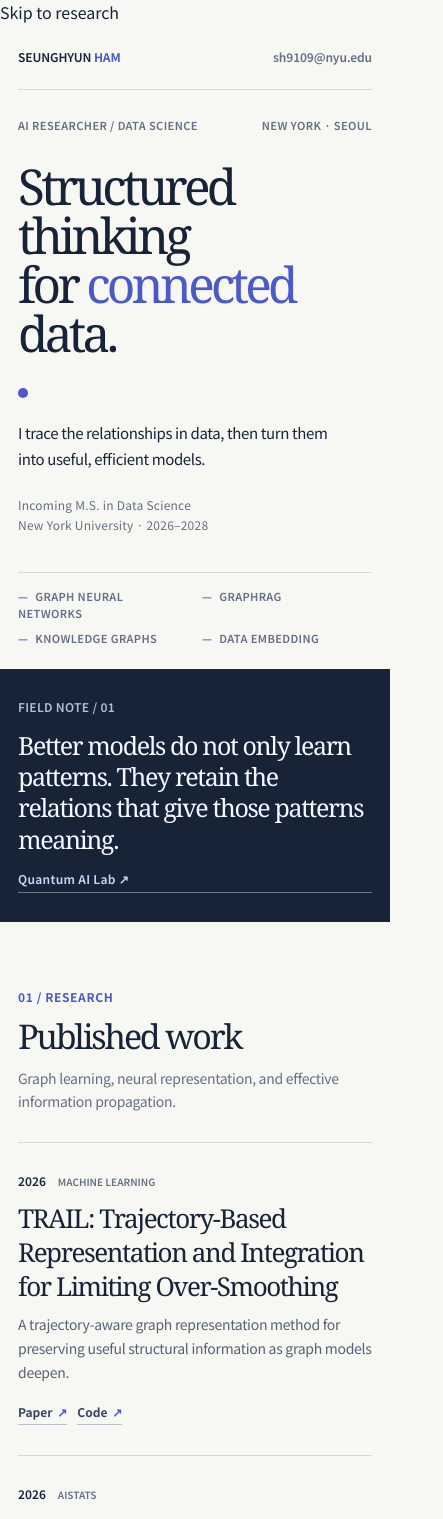
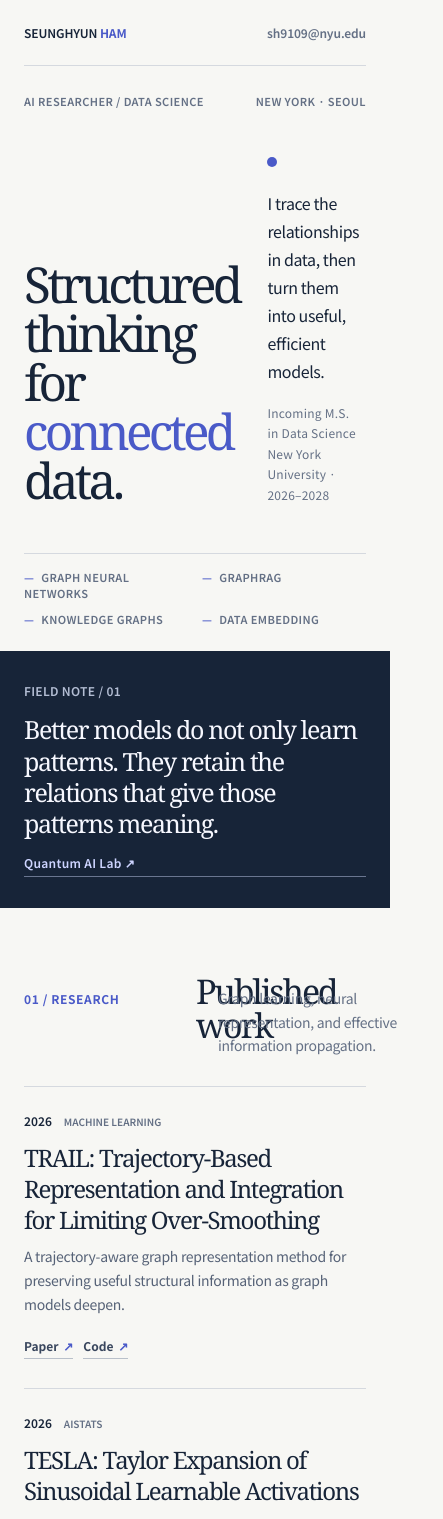
Before and after one commit to Hamsss/portfolio, a React (Vite) app: page / in a window 390 px wide. Shown: the top 1519 px of the page, 443 px wide, since content can reach past the window. Built offline with nearby package versions, Linux system fonts and the light colour scheme.

Commit message:
Refine portfolio readability and responsiveness

```diff
--- a/src/style.css
+++ b/src/style.css
@@ -52,3 +52,53 @@ footer > div > div { font-size: 11px; }
   .direction-card h3 { font-size: 33px; }
   .direction-card p { font-size: 14px; }
 }
+
+/* Refinement pass: clearer hierarchy, resilient layouts, and keyboard access */
+body { min-width: 320px; -webkit-font-smoothing: antialiased; text-rendering: optimizeLegibility; }
+.skip-link { position: fixed; top: 12px; left: 12px; z-index: 10; padding: 10px 14px; color: #fff; background: var(--ink); font-size: 13px; font-weight: 700; transform: translateY(-160%); transition: transform .18s ease; }
+.skip-link:focus { transform: translateY(0); outline: 3px solid #b9c5ff; outline-offset: 2px; }
+a:focus-visible { outline: 2px solid var(--violet); outline-offset: 4px; }
+.hero { min-height: 520px; }
+.hero-main { gap: clamp(42px, 5vw, 72px); }
+.hero-copy p { max-width: 315px; }
+.manifesto > div { min-height: 136px; }
+.section-title h2, .project h3, .paper h3, .direction-card h3 { text-wrap: balance; }
+.paper { transition: background .18s ease, padding-left .18s ease; }
+@media (hover: hover) {
+  .paper:hover { padding-left: 12px; background: rgba(233, 235, 251, .36); }
+  .paper-links a:hover, .project > a:hover, .manifesto a:hover { border-color: var(--violet); }
+}
+
+@media (max-width: 1080px) {
+  .shell { width: min(100% - 48px, 1280px); }
+  .hero-main { grid-template-columns: 1.12fr .88fr; }
+  .section-title { grid-template-columns: 150px minmax(0, 1fr) 225px; gap: 22px; }
+  .project-grid { grid-template-columns: repeat(2, 1fr); }
+  .project { min-height: 250px; }
+  .profile-grid { gap: 48px; }
+  .toolkit { grid-template-columns: 155px minmax(0, 1fr) 145px; }
+}
+
+@media (max-width: 800px) {
+  .hero { min-height: 0; padding-bottom: 24px; }
+  .hero-main { gap: 28px; padding: 48px 0; }
+  .hero-copy { max-width: 350px; padding: 0; }
+  .hero-copy p { font-size: 16px; }
+  .hero-copy small { margin-top: 18px; }
+  .manifesto > div { min-height: 0; padding: 31px 0; }
+  .paper { padding: 25px 0 29px; }
+  .paper:hover { padding-left: 0; }
+  .paper h3 { font-size: 24px; }
+  .paper-links { margin-top: 2px; }
+  .project { min-height: 236px; padding: 23px; }
+  .project h3 { font-size: 29px; }
+  .project p { margin-bottom: 20px; }
+  .section-title > span { max-width: 430px; }
+  .direction-card { max-width: none; }
+  footer > div > div { width: 100%; }
+}
+
+@media (prefers-reduced-motion: reduce) {
+  html { scroll-behavior: auto; }
+  *, *::before, *::after { transition-duration: .01ms !important; }
+}
```
